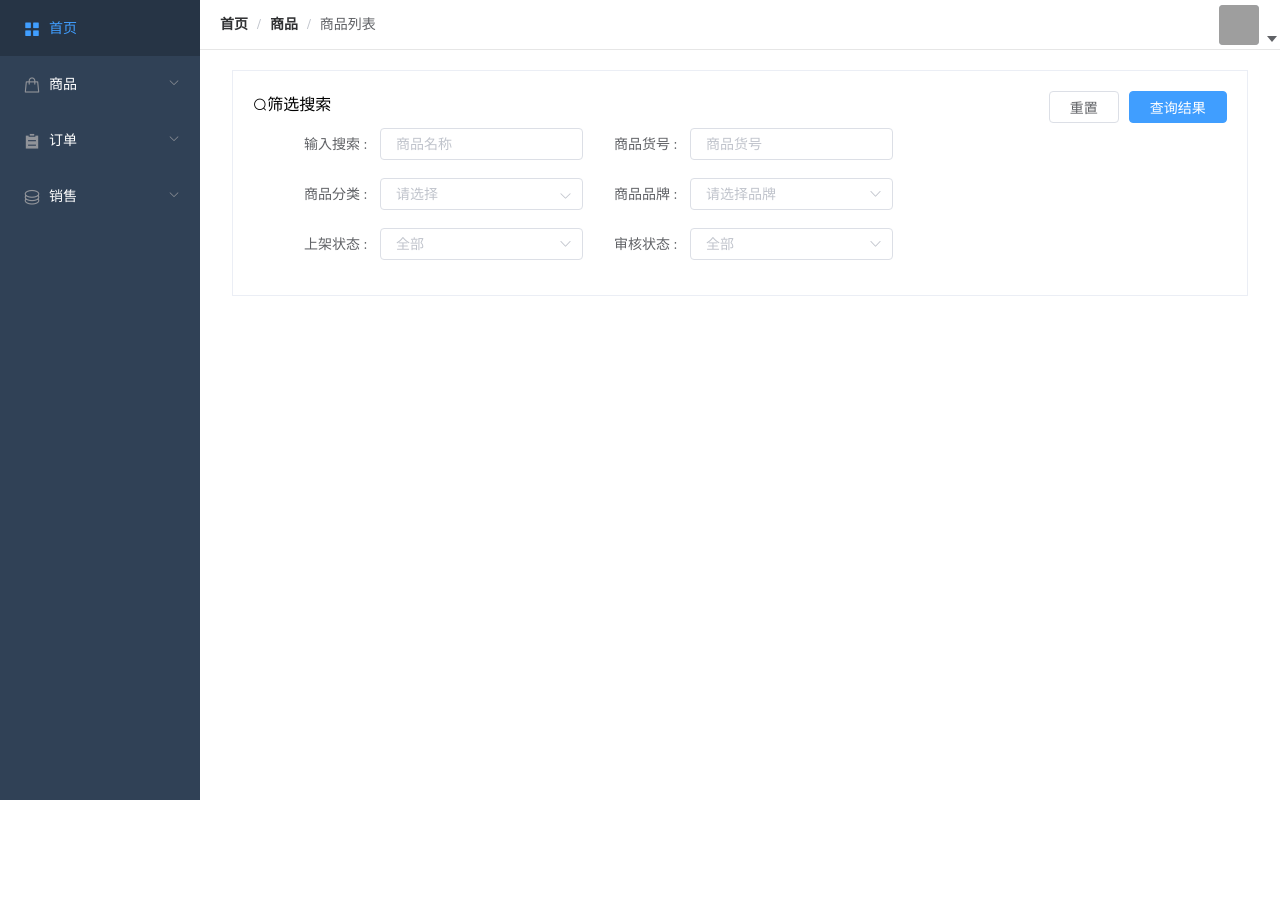
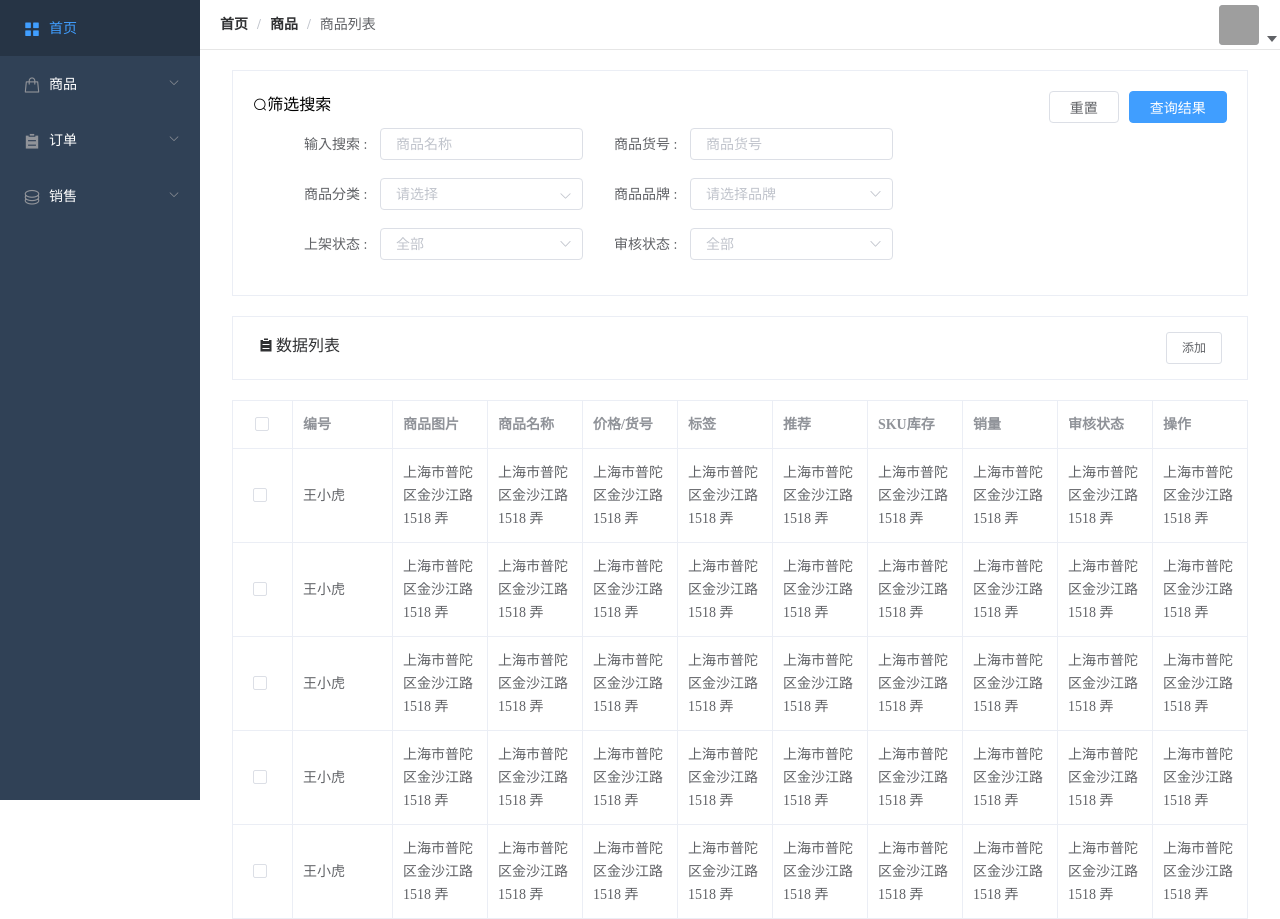
Before and after one commit to GoodsStudy/JMYP, a Vue app in the folder jmyp-system/: page /manage/goods in a window 1280 px wide. Before the commit the page ends 800 px from the top, so only its background shows below. Built offline with nearby package versions, Linux system fonts and the light colour scheme; grey boxes are pictures that could not be loaded.

Commit message:
商品列表表格

```diff
--- /dev/null
+++ b/jmyp-system/src/components/GoodsList/list.vue
@@ -0,0 +1,50 @@
+<template>
+  <div class="list avert berter">
+    <i class="el-icon-s-order"></i>
+    <span>数据列表</span>
+    <el-button class="buttom" size="small" @click="goodadd">添加</el-button>
+  </div>
+</template>
+
+<script>
+export default {
+    methods:{
+        goodadd(){
+            window.console.log(666)
+            this.$router.push({path:'/manage/add'})
+        }
+    }
+};
+</script>
+
+<style lang="scss" scoped>
+.avert {
+  width: 97%;
+  height: auto;
+  margin: auto;
+}
+.berter::after {
+  content: "";
+  height: 0;
+  clear: both;
+  overflow: hidden;
+  display: block;
+  visibility: hidden;
+}
+.list {
+  border: 1px solid #ebeef5;
+  margin-top: 20px;
+  padding: 15px 25px;
+  box-sizing: border-box;
+  color: #303133;
+  margin-bottom: 20px;
+
+  i {
+    display: inline-block;
+    margin-right: 2px;
+  }
+  .buttom {
+    float: right;
+  }
+}
+</style>
--- /dev/null
+++ b/jmyp-system/src/components/GoodsList/table.vue
@@ -0,0 +1,79 @@
+<template>
+  <div class="table">
+    <el-table
+      :data="tableData"
+      border
+      style="width: 100%"
+      @selection-change="handleSelectionChange"
+    >
+      <el-table-column type="selection" width="60" align="center"></el-table-column>
+      <el-table-column prop="name" label="编号"></el-table-column>
+      <el-table-column prop="address" label="商品图片" height="auto"></el-table-column>
+      <el-table-column prop="address" label="商品名称"></el-table-column>
+      <el-table-column prop="address" label="价格/货号"></el-table-column>
+      <el-table-column prop="address" label="标签"></el-table-column>
+      <el-table-column prop="address" label="推荐"></el-table-column>
+      <el-table-column prop="address" label="SKU库存"></el-table-column>
+      <el-table-column prop="address" label="销量"></el-table-column>
+      <el-table-column prop="address" label="审核状态"></el-table-column>
+      <el-table-column prop="address" label="操作"></el-table-column>
+    </el-table>
+  </div>
+</template>
+
+<script>
+export default {
+  data() {
+    return {
+      tableData: [
+        {
+          date: "2016-05-03",
+          name: "王小虎",
+          address: "上海市普陀区金沙江路 1518 弄"
+        },
+        {
+          date: "2016-05-02",
+          name: "王小虎",
+          address: "上海市普陀区金沙江路 1518 弄"
+        },
+        {
+          date: "2016-05-04",
+          name: "王小虎",
+          address: "上海市普陀区金沙江路 1518 弄"
+        },
+        {
+          date: "2016-05-01",
+          name: "王小虎",
+          address: "上海市普陀区金沙江路 1518 弄"
+        },
+        {
+          date: "2016-05-08",
+          name: "王小虎",
+          address: "上海市普陀区金沙江路 1518 弄"
+        }
+      ],
+       multipleSelection: []
+    };
+  },
+  methods: {
+    handleSelectionChange(val) {
+        //table 选中的的返回到multipleSelection
+      this.multipleSelection = val;
+    }
+  }
+};
+</script>
+
+<style lang="scss">
+.table {
+  width: 97%;
+  margin: auto;
+  .el-table .warning-row {
+    background: oldlace;
+  }
+
+  .el-table .success-row {
+    background: #f0f9eb;
+  }
+}
+</style>
--- a/jmyp-system/src/pages/Goods/GoodsList.vue
+++ b/jmyp-system/src/pages/Goods/GoodsList.vue
@@ -2,15 +2,21 @@
     <div>
         <div class="Goodslist avert">
             <GoodsSearch/>
+            <GoodsList/>
+            <GoodsTable/>
         </div>
     </div>
 </template>
 
 <script>
 import GoodsSearch from '../../components/GoodsList/search'
+import GoodsList from '../../components/GoodsList/list'
+import GoodsTable from '../../components/GoodsList/table'
 export default {
     components:{
-        GoodsSearch
+        GoodsSearch,
+        GoodsList,
+        GoodsTable
     }
 }
 </script>
```
